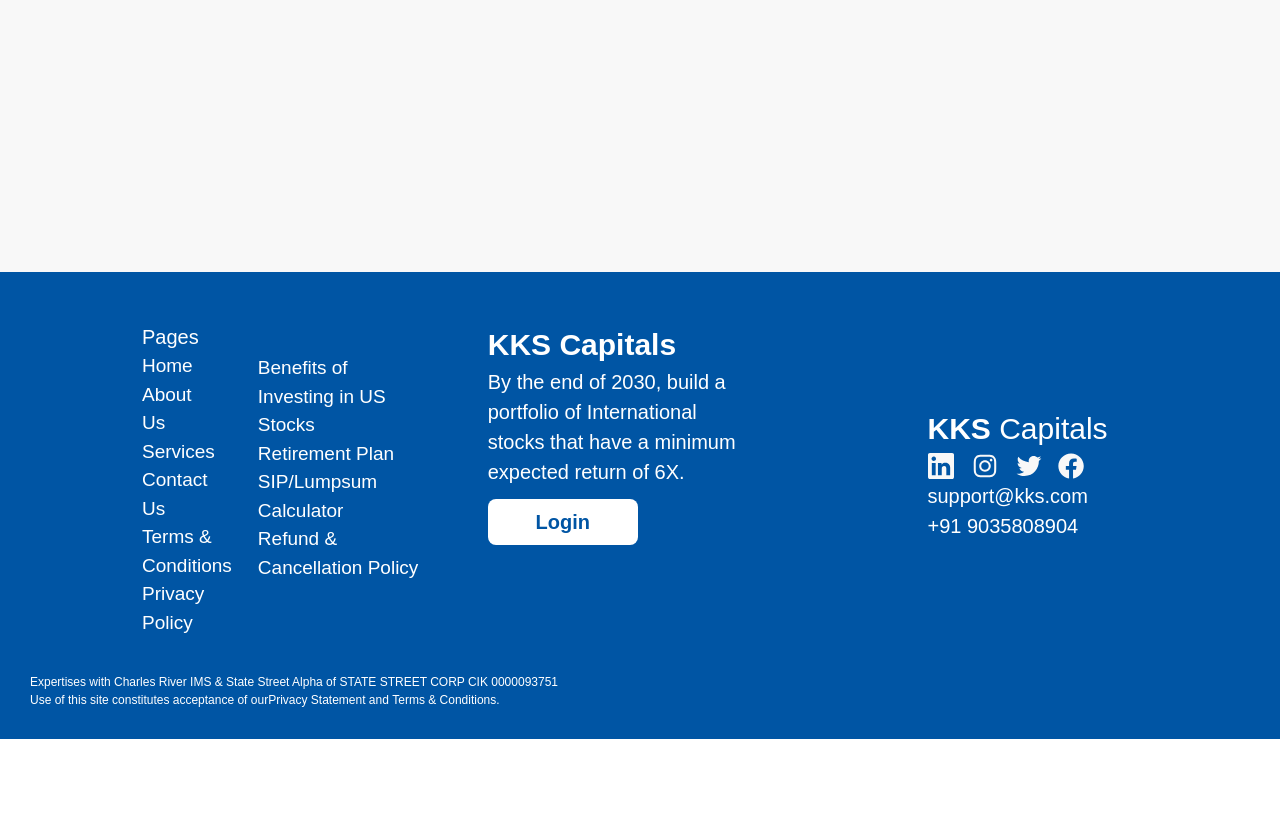
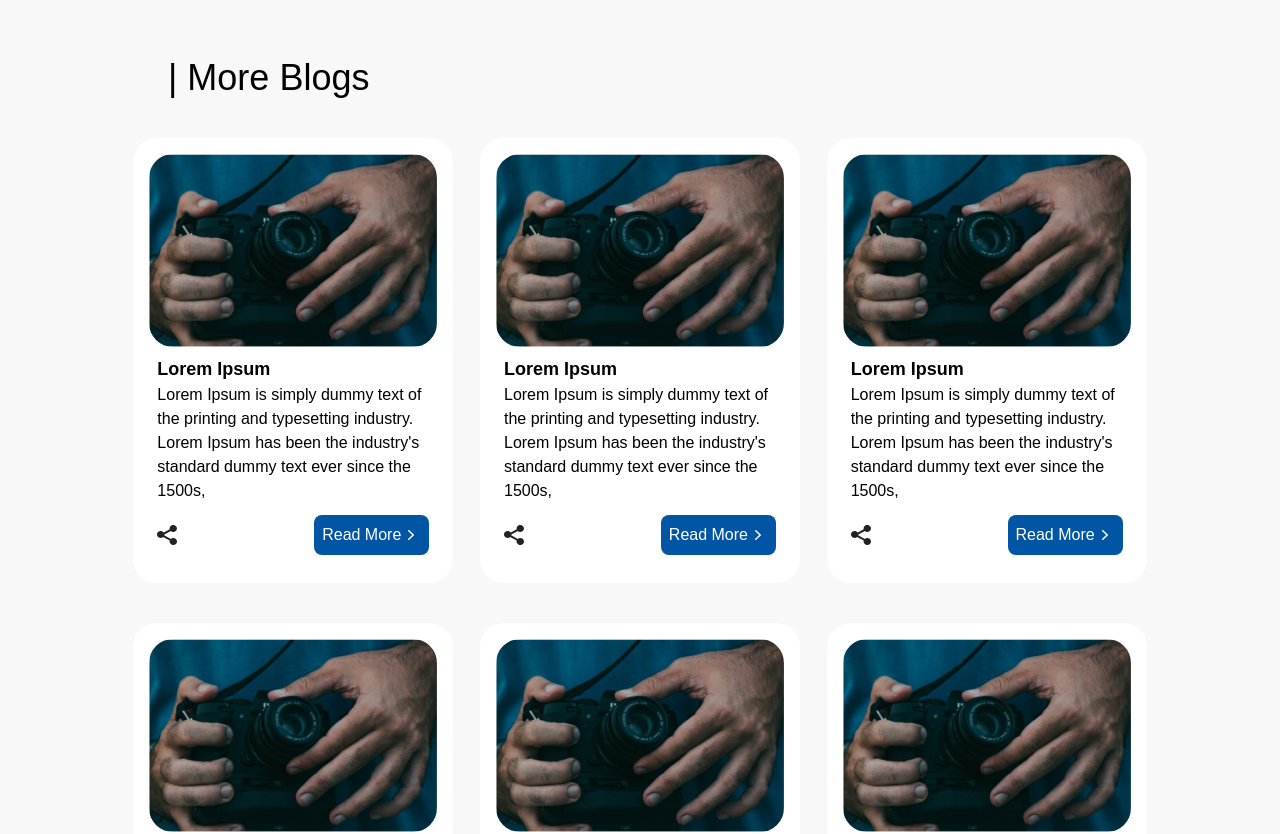
Before and after one commit to Aswanthachu/Blog-nextjs-wordpress, a Next.js app: page /about in a window 1280 px wide. Before the commit this address had no page. Shown: the part 600-1434 px from the top of the page. Before the commit the page ends 1339 px from the top, so only its background shows below. Built offline with nearby package versions, Linux system fonts and the light colour scheme.

Commit message:
page created for viewing single post.

```diff
--- a/src/components/Button.js
+++ b/src/components/Button.js
@@ -1,8 +1,10 @@
-const Button = ({ className, onClick, text, Icon }) => {
+import { ChevronRightIcon } from "@heroicons/react/20/solid";
+
+const Button = ({ className, onClick, text}) => {
   return (
     <button className={className} onClick={onClick}>
       {text}
-      <Icon className="w-5 h-5"/>
+      <ChevronRightIcon className="w-5 h-5"/>
     </button>
   );
 };
--- /dev/null
+++ b/src/pages/[singlepost].jsx
@@ -0,0 +1,83 @@
+import BlogCard from "@/components/BlogCard";
+import Button from "@/components/Button";
+import React from "react";
+
+const singlepost = () => {
+  const handleClick = () => {
+    console.log("hiii");
+  };
+
+  return (
+    <>
+      <section className="w-full border-t-2 border-darkBlue py-10 px-10">
+        <div className="fiexd left-0 ">hidden hello</div>
+        What is Lorem Ipsum? Lorem Ipsum is simply dummy text of the printing
+        and typesetting industry. Lorem Ipsum has been the industry's standard
+        dummy text ever since the 1500s, when an unknown printer took a galley
+        of type and scrambled it to make a type specimen book. It has survived
+        not only five centuries, but also the leap into electronic typesetting,
+        remaining essentially unchanged. It was popularised in the 1960s with
+        the release of Letraset sheets containing Lorem Ipsum passages, and more
+        recently with desktop publishing software like Aldus PageMaker including
+        versions of Lorem Ipsum. Why do we use it? It is a long established fact
+        that a reader will be distracted by the readable content of a page when
+        looking at its layout. The point of using Lorem Ipsum is that it has a
+        more-or-less normal distribution of letters, as opposed to using
+        'Content here, content here', making it look like readable English. Many
+        desktop publishing packages and web page editors now use Lorem Ipsum as
+        their default model text, and a search for 'lorem ipsum' will uncover
+        many web sites still in their infancy. Various versions have evolved
+        over the years, sometimes by accident, sometimes on purpose (injected
+        humour and the like). Where does it come from? Contrary to popular
+        belief, Lorem Ipsum is not simply random text. It has roots in a piece
+        of classical Latin literature from 45 BC, making it over 2000 years old.
+        Richard McClintock, a Latin professor at Hampden-Sydney College in
+        Virginia, looked up one of the more obscure Latin words, consectetur,
+        from a Lorem Ipsum passage, and going through the cites of the word in
+        classical literature, discovered the undoubtable source. Lorem Ipsum
+        comes from sections 1.10.32 and 1.10.33 of "de Finibus Bonorum et
+        Malorum" (The Extremes of Good and Evil) by Cicero, written in 45 BC.
+        This book is a treatise on the theory of ethics, very popular during the
+        Renaissance. The first line of Lorem Ipsum, "Lorem ipsum dolor sit
+        amet..", comes from a line in section 1.10.32. The standard chunk of
+        Lorem Ipsum used since the 1500s is reproduced below for those
+        interested. Sections 1.10.32 and 1.10.33 from "de Finibus Bonorum et
+        Malorum" by Cicero are also reproduced in their exact original form,
+        accompanied by English versions from the 1914 translation by H. Rackham.
+        <div className="w-full mt-28">
+          <div className="max-w-7xl mx-auto mt-10">
+            <h1 className="text-xl font-semibold md:text-4xl md:font-medium my-10 lg:ml-12">
+              | More Blogs
+            </h1>
+            <div className="w-full inline-grid grid-cols-1 md:grid-cols-2 lg:grid-cols-3 gap-y-10 place-items-center">
+              <BlogCard />
+              <BlogCard />
+              <BlogCard />
+              <BlogCard />
+              <BlogCard />
+              <BlogCard />
+              <BlogCard />
+              <BlogCard />
+              <BlogCard />
+              <BlogCard />
+              <BlogCard />
+              <BlogCard />
+              <BlogCard />
+              <BlogCard />
+              <BlogCard />
+            </div>
+            <div className="w-full flex justify-center items-center mt-16">
+              <Button
+                text="Explore"
+                className={`bg-darkBlue flex items-center text-white p-3 rounded-lg`}
+                onClick={handleClick}
+              />
+            </div>
+          </div>
+        </div>
+      </section>
+    </>
+  );
+};
+
+export default singlepost;
--- a/src/pages/index.js
+++ b/src/pages/index.js
@@ -37,7 +37,6 @@
             text="Explore"
             className={`bg-darkBlue flex items-center text-white p-3 rounded-lg`}
             onClick={handleClick}
-            Icon={ChevronRightIcon}
           />
         </div>
       </div>
```
